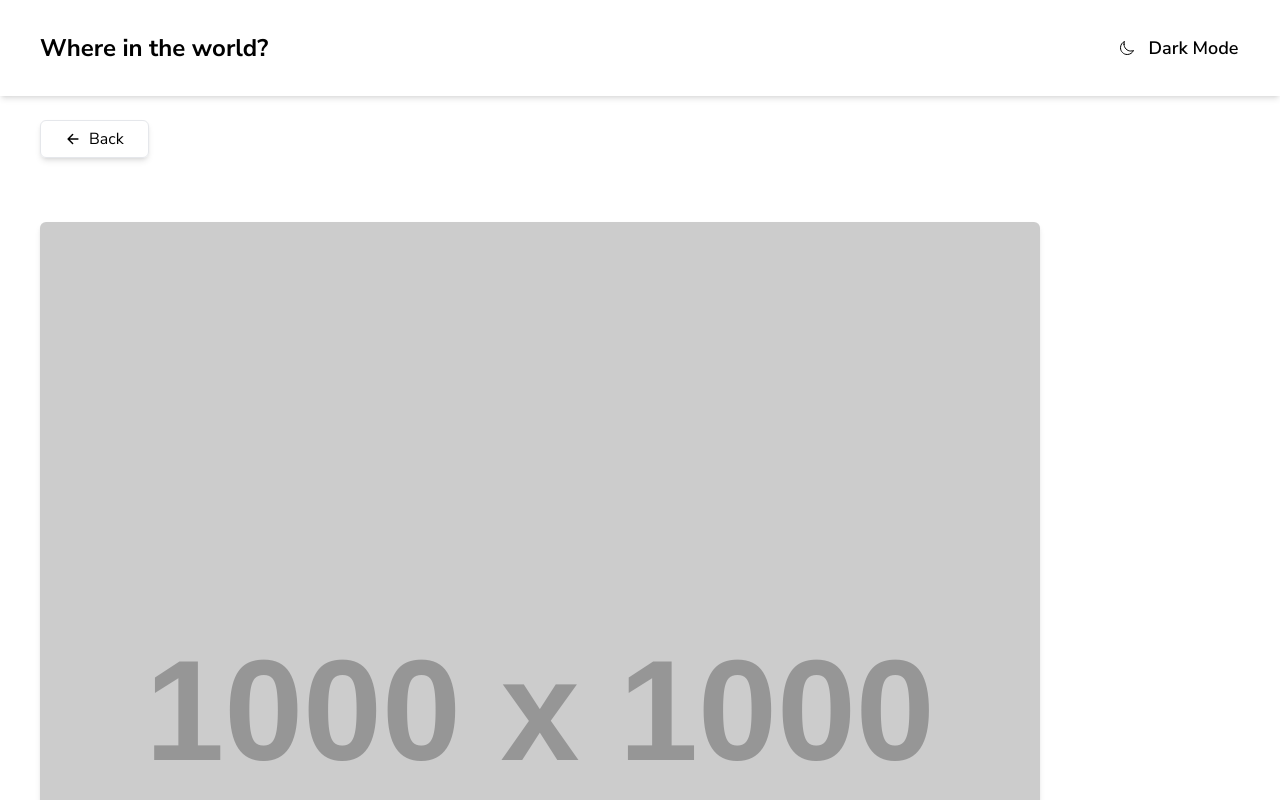
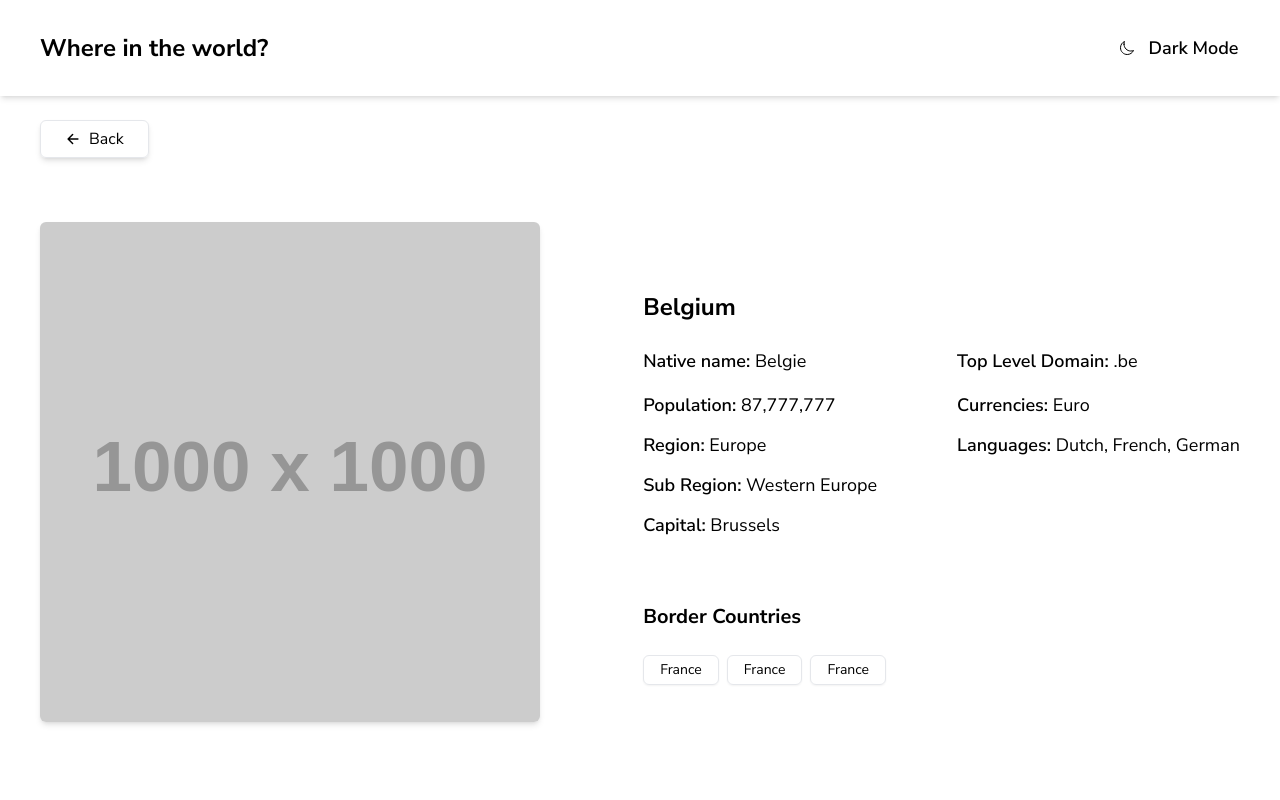
Before and after one commit to MuhammadFassihHaider/ef-assignment, a Next.js app: page /france in a window 1280 px wide. Shown: the top 800 px of the page. Built offline with nearby package versions, Linux system fonts and the light colour scheme.

Commit message:
style: add basic responsiveness to details page (laptop mode)

```diff
--- a/src/app/[countryName]/BorderCountryChips.tsx
+++ b/src/app/[countryName]/BorderCountryChips.tsx
@@ -1,9 +1,12 @@
 import { BorderCountryChip } from "./BorderCountryChip";
 
 export const BorderCountryChips = () => (
-    <div className="flex space-x-2">
-        {new Array(3).fill(0).map((item) => (
-            <BorderCountryChip key={item} />
-        ))}
+    <div>
+        <h2 className="text-xl font-bold mb-6">Border Countries</h2>
+        <div className="flex space-x-2">
+            {new Array(3).fill(0).map((item) => (
+                <BorderCountryChip key={item} />
+            ))}
+        </div>
     </div>
 );
--- a/src/app/[countryName]/CountryFlag.tsx
+++ b/src/app/[countryName]/CountryFlag.tsx
@@ -3,11 +3,9 @@ type TProps = {
 };
 
 export const CountryFlag = ({ imageSrc }: TProps) => (
-    <section>
-        <img
-            src={imageSrc}
-            alt="country flag"
-            className="rounded-md shadow-md mb-8"
-        />
-    </section>
+    <img
+        src={imageSrc}
+        alt="country flag"
+        className="rounded-md shadow-md mb-8 lg:w-[500px]"
+    />
 );
--- a/src/app/[countryName]/CountryStats.tsx
+++ b/src/app/[countryName]/CountryStats.tsx
@@ -25,15 +25,19 @@ export const CountryStats = ({
 }: TProps) => (
     <div className="mb-8">
         <h1 className="text-2xl font-bold mb-6">{name}</h1>
-        <div className="flex flex-col space-y-3">
+        <div className="flex flex-col md:flex-row md:justify-between lg:flex-col xl:flex-row xl:space-x-20 ">
+            <div className="flex flex-col mb-6 md:mb-8 space-y-3">
                 <StatRow title="Native name" value={nativeName} />
                 <StatRow title="Population" value={population} />
                 <StatRow title="Region" value={region} />
                 <StatRow title="Sub Region" value={subRegion} />
-            <StatRow title="Capital" value={capital} className="!mb-6" />
+                <StatRow title="Capital" value={capital} className="" />
+            </div>
+            <div className="flex flex-col space-y-3">
                 <StatRow title="Top Level Domain" value={topLevelDomain} />
                 <StatRow title="Currencies" value={currencies} />
                 <StatRow title="Languages" value={languages} />
             </div>
         </div>
+    </div>
 );
--- a/src/app/[countryName]/page.tsx
+++ b/src/app/[countryName]/page.tsx
@@ -8,8 +8,9 @@ export default function CountryDetails() {
     return (
         <ContentTemplate>
             <BackButton className="mb-16" />
+            <section className="flex flex-col lg:flex-row lg:space-x-20 xl:justify-between lg:items-center">
                 <CountryFlag imageSrc="https://via.placeholder.com/1000x1000" />
-            <section>
+                <div>
                     <CountryStats
                         name={"Belgium"}
                         nativeName={"Belgie"}
@@ -21,8 +22,8 @@ export default function CountryDetails() {
                         currencies={"Euro"}
                         languages={"Dutch, French, German"}
                     />
-                <h2 className="text-xl font-bold mb-6">Border Countries</h2>
                     <BorderCountryChips />
+                </div>
             </section>
         </ContentTemplate>
     );
```
Lines whose indentation alone changed are shown as unchanged.
